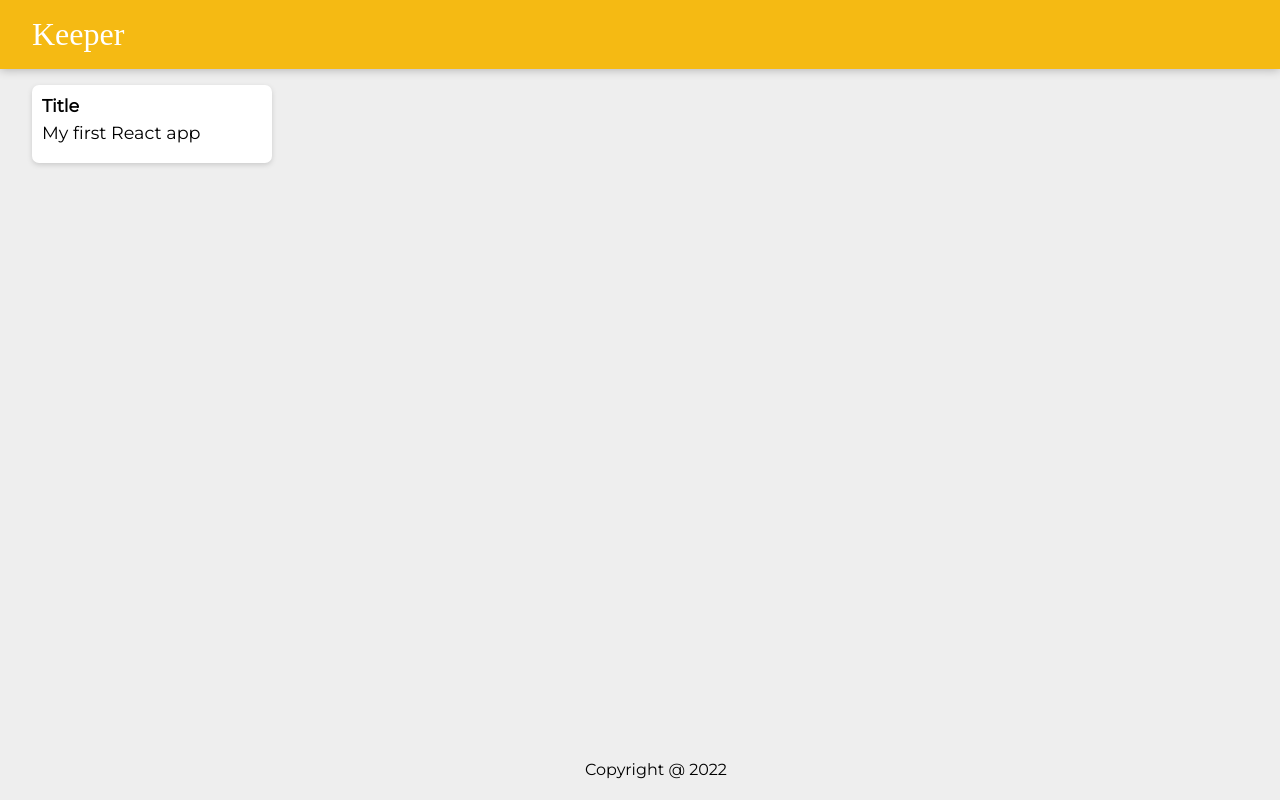
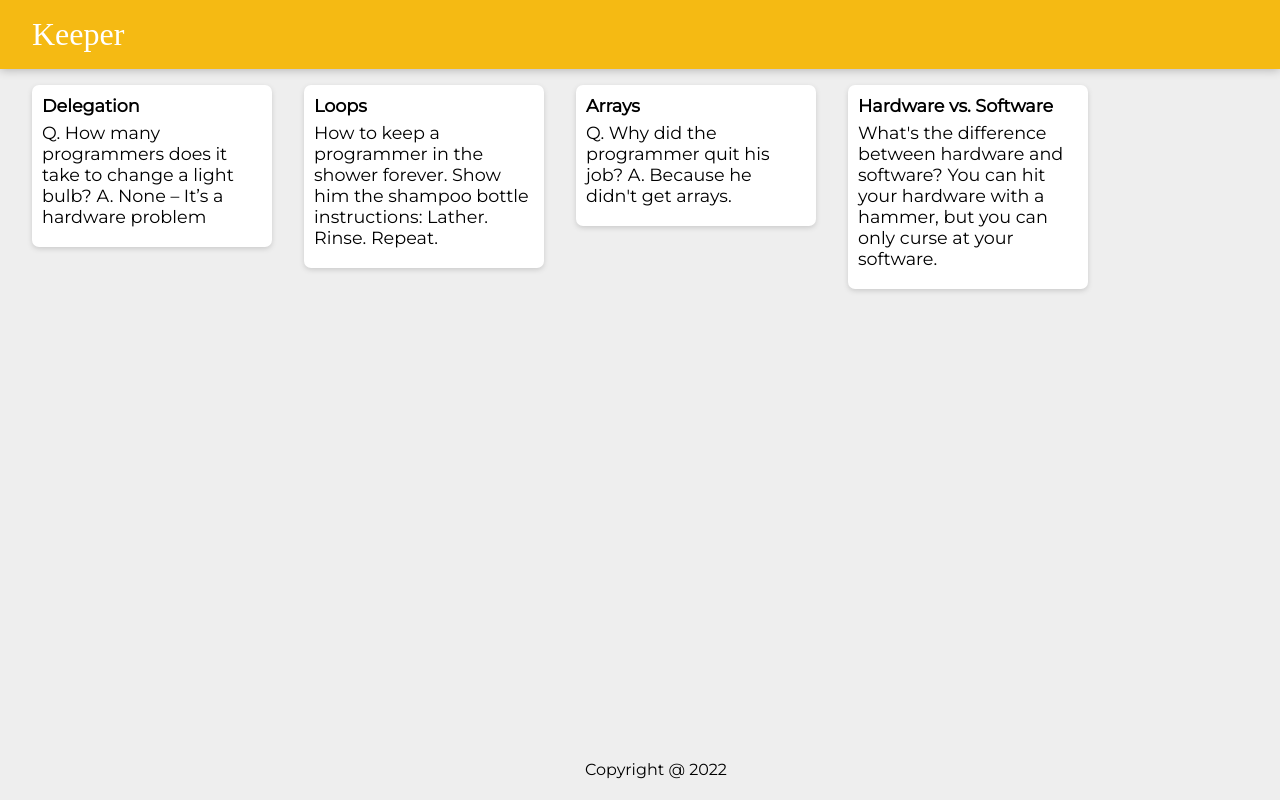
Before and after one commit to mvs6909/notes-app, a React (Create React App) app: page / in a window 1280 px wide. Built offline with nearby package versions, Linux system fonts and the light colour scheme; a web font is replaced by a local one.

Commit message:
created notes props

```diff
--- a/src/components/App.jsx
+++ b/src/components/App.jsx
@@ -3,12 +3,22 @@
 import Header from "./Header";
 import Footer from "./Footer";
 import Note from "./Note";
+import notesData from "../notesData";
+
+function createNote(note){
+    return (
+        <Note
+        title={note.title}
+        content = {note.content}
+        />
+    )
+}
 
 function App(){
     return (<div>
         <Header />
+        {notesData.map(createNote)}
         <Footer />
-        <Note />
     </div>)
 }
 
--- a/src/components/Note.jsx
+++ b/src/components/Note.jsx
@@ -1,12 +1,10 @@
 import React from "react";
 
-function Note(){
+function Note(props){
     return (
         <div className="note">
-            <h1>
-                Title
-            </h1>
-            <p>My first React app</p>
+            <h1>{props.title}</h1>
+            <p>{props.content}</p>
         </div>
     )
 };
```
